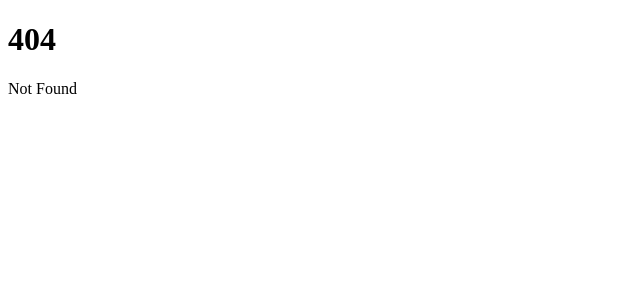
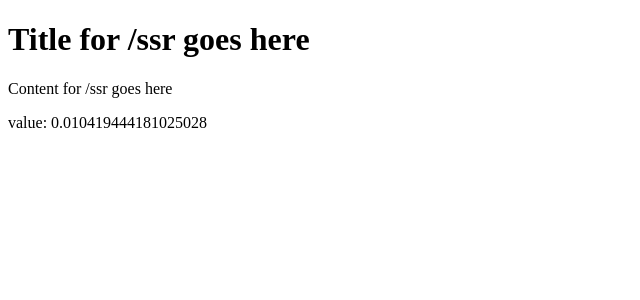
Before and after one commit to ccalobeto/svelte-static, a SvelteKit app: page /ssr in a window 1280 px wide. Before the commit this address had no page. Shown: the top 300 px of the page, without its empty margins (0-640 px from the left). Built offline with nearby package versions, Linux system fonts and the light colour scheme.

Commit message:
1.7 ssr enabled

```diff
--- /dev/null
+++ b/src/routes/ssr/+page.js
@@ -0,0 +1,13 @@
+export const ssr = true;
+export const prerender = true;
+
+/** @type {import('./$types').PageLoad} */
+export function load({ route }) {
+    return {
+        post: {
+            title: `Title for ${route.id} goes here`,
+            content: `Content for ${route.id} goes here`,
+            value: Math.random()
+        }
+    };
+}
--- /dev/null
+++ b/src/routes/ssr/+page.svelte
@@ -0,0 +1,10 @@
+<script>
+	/** @type {{ data: import('./$types').PageData }} */
+
+	let { data } = $props();
+	console.log(data);
+</script>
+
+<h1>{data.post.title}</h1>
+<div>{@html data.post.content}</div>
+<p>value: {data.post.value}</p>
```
